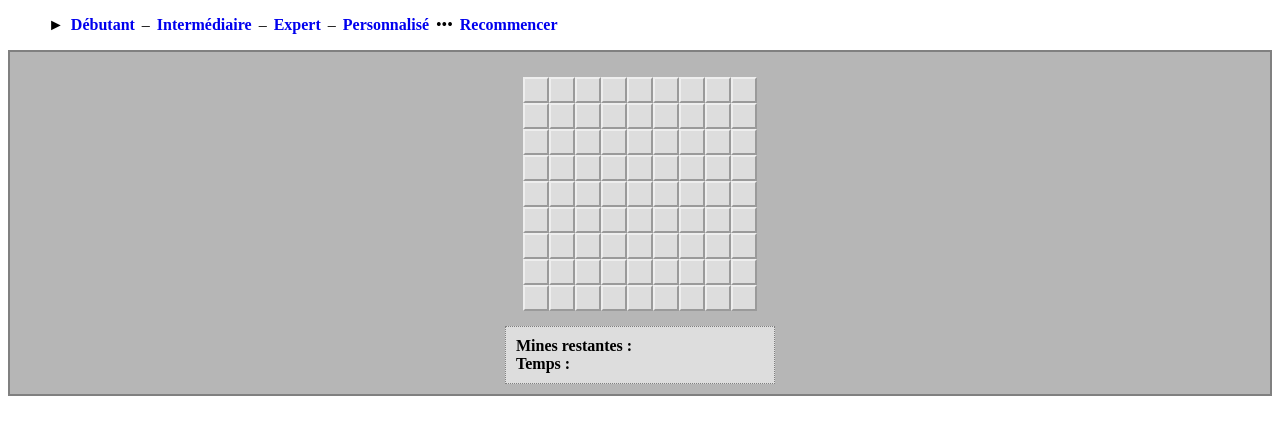
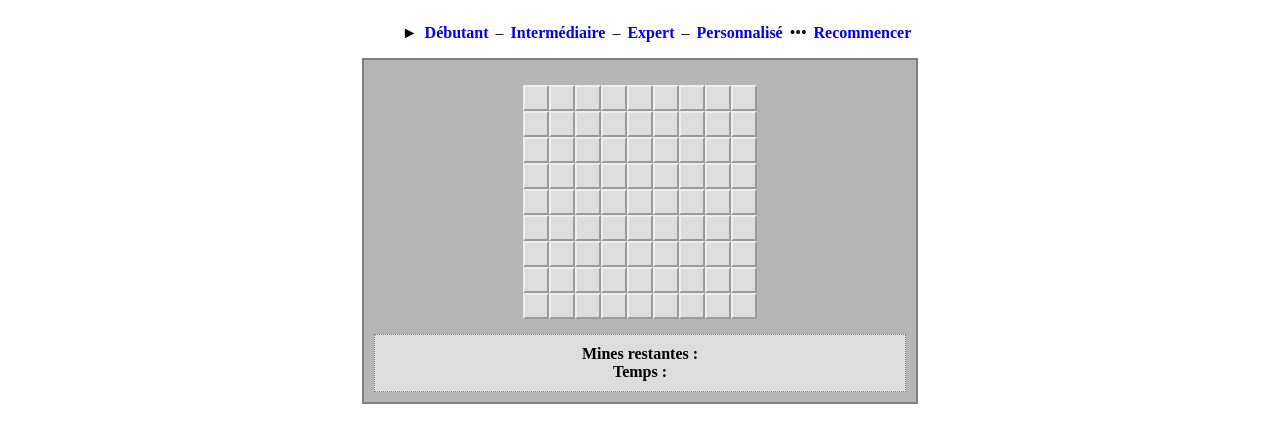
Before and after one commit to NiavlysB/innsbay, a PHP site: page /demineur/demineur.html in a window 1280 px wide. Shown: the top 443 px of the page. Run offline with PHP 8.4, Linux system fonts and the light colour scheme.

Commit message:
Modif CSS démineur

```diff
--- a/demineur/demineur.css
+++ b/demineur/demineur.css
@@ -1,3 +1,11 @@
+body {
+  text-align: center;
+}
+
+#emplacementDemineur {
+  display: inline-block;
+}
+
 #menu a  {
   text-decoration: none;
   font-weight: bold;
@@ -83,9 +91,7 @@ div#content ul#menu {
 }
 
 #compteurs {
-  width: 20%;
-  margin-left: auto;
-  margin-right: auto;
+  margin: auto;
   padding: 10px;
   border: 1px dotted grey;
   background-color: #DDD;
```
Also changed, not shown: 1 other file.
